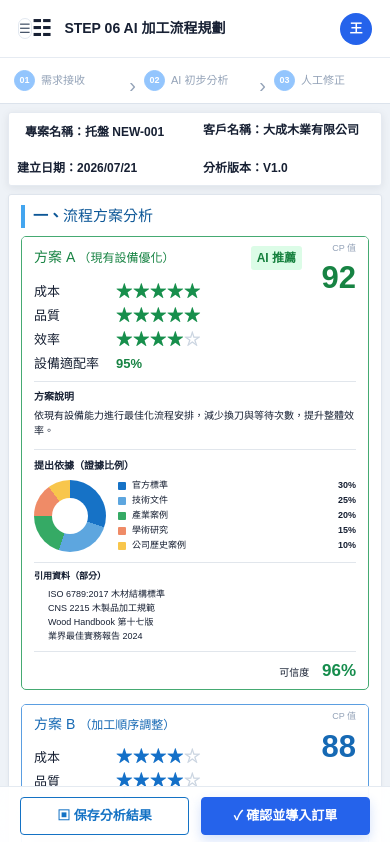
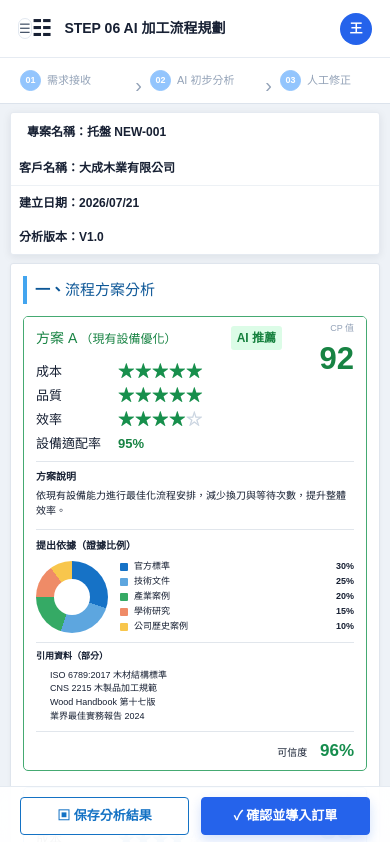
Before and after one commit to kuotai777-png/feos-process-planning, a Next.js app: page / in a window 390 px wide. Shown: the top 842 px of the page. Built offline with nearby package versions, Linux system fonts and the light colour scheme.

Commit message:
Balance responsive dashboard proportions

```diff
--- a/app/globals.css
+++ b/app/globals.css
@@ -178,3 +178,50 @@ body{background:#eef2f7;color:#172033;font-size:13px}
   .sidebar.is-open{display:block;width:210px;box-shadow:12px 0 30px rgba(2,18,35,.3)}.sidebar.is-open~.main-wrap{margin-left:0}
 }
 .topbar{display:flex}.topbar>*{width:auto;margin-inline:0;height:auto;display:flex}.topbar .top-title{float:none;margin-left:max(0px,calc((100% - var(--feos-content-max))/2))}.topbar .top-actions{float:none;margin-left:auto;margin-right:max(0px,calc((100% - var(--feos-content-max))/2))}
+
+/* Balanced reading rhythm: keep comparison surfaces consistent and prevent
+   dense desktop columns from leaking into tablet-sized viewports. */
+.page{padding-inline:18px}
+.section{padding:14px 16px}
+.section-head{min-height:28px;margin-bottom:12px}
+.plan-grid{grid-template-columns:repeat(3,minmax(300px,1fr));gap:16px;align-items:stretch}
+.plan-card{display:flex;min-width:0;height:100%;flex-direction:column}
+.plan-card .references{flex:1}
+.plan-card .confidence{margin-top:auto}
+.analysis-pair{grid-template-columns:repeat(2,minmax(0,1fr));gap:16px}
+.analysis-pair>.section{display:flex;min-width:0;flex-direction:column}
+.analysis-pair>.section>*:last-child{flex:1}
+.solution-cards{grid-template-columns:repeat(4,minmax(0,1fr));gap:16px;align-items:stretch}
+.solution-card{display:flex;min-height:220px;flex-direction:column;padding:12px}
+.solution-desc{margin-top:auto}
+.decision-compact{grid-template-columns:1fr 1fr 1fr;gap:20px}
+
+@media(max-width:1180px){
+  .sidebar{display:none!important}
+  .main-wrap{margin-left:0}
+  .footer-action{left:0}
+  .mobile-menu{display:block}
+  .page{padding-inline:16px}
+  .stepper{margin-inline:-16px}
+  .analysis-pair{grid-template-columns:1fr}
+  .solution-cards{grid-template-columns:repeat(2,minmax(0,1fr))}
+}
+
+@media(max-width:900px){
+  .plan-grid{grid-template-columns:1fr}
+  .plan-card{min-height:auto}
+  .plan-heading{padding-right:72px}
+  .decision-compact{grid-template-columns:1fr 1fr}
+  .next-actions{grid-column:1/-1;border-top:1px solid #e1e6ed;border-left:0;padding:14px 0 0}
+}
+
+@media(max-width:640px){
+  .page{padding-inline:10px}
+  .section{padding:12px}
+  .stepper{margin-inline:-10px}
+  .solution-cards,.decision-compact{grid-template-columns:1fr}
+  .next-actions{grid-column:auto}
+  .info-grid{grid-template-columns:1fr}
+  .info-item{border-bottom:1px solid #edf1f5}
+  .info-item:last-child{border-bottom:0}
+}
```
